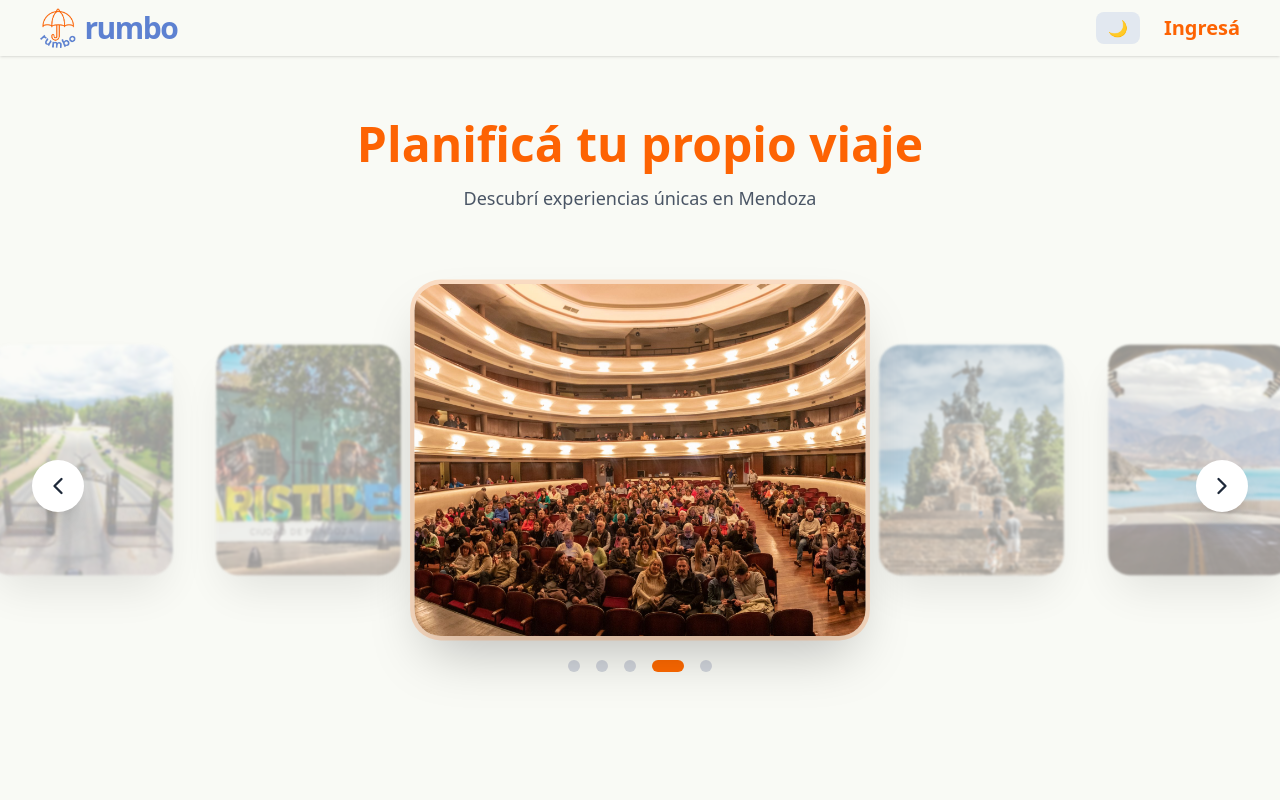
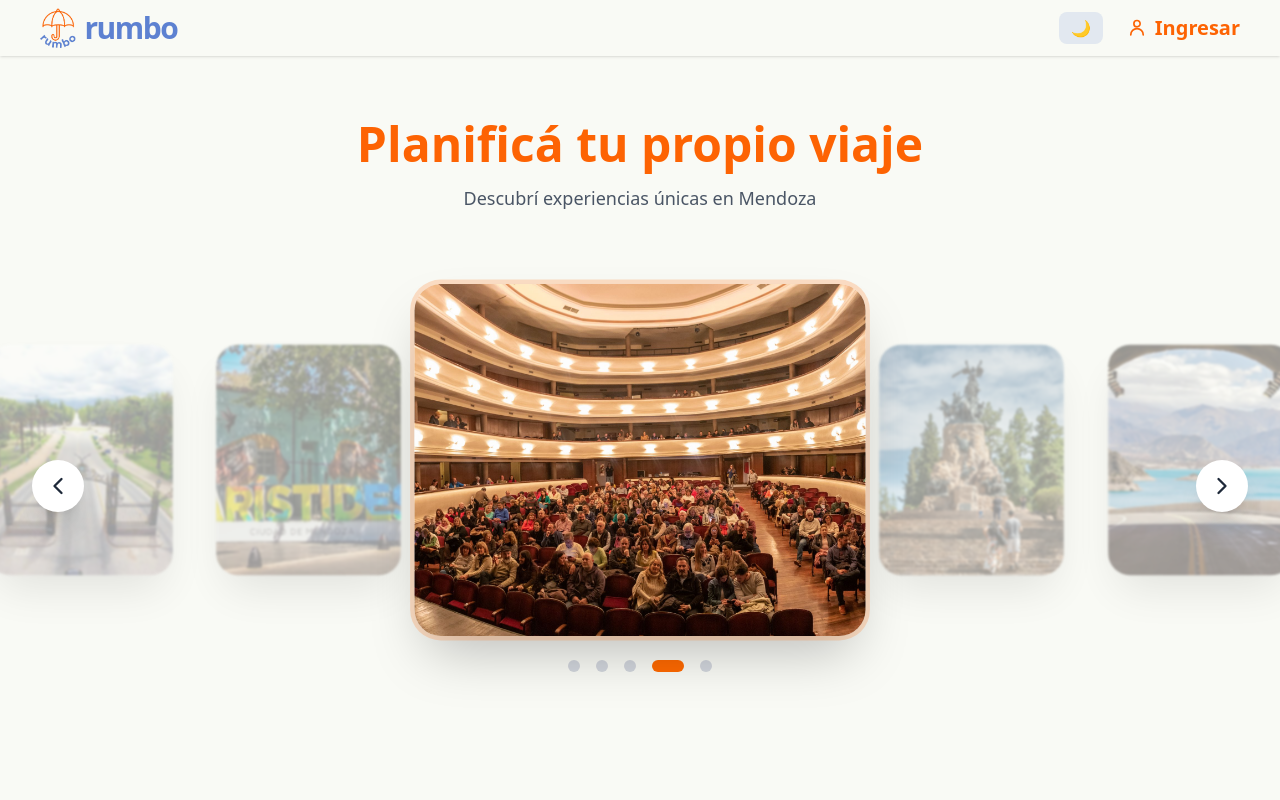
Before and after one commit to felicitassosajouas/finalprogramacion2025, a React (Vite) app in the folder frontend/: page / in a window 1280 px wide. Shown: the top 800 px of the page. Built offline with nearby package versions, Linux system fonts and the light colour scheme; no server answers.

Commit message:
cambios en el boton de ingresar

```diff
--- a/frontend/src/components/Features.tsx
+++ b/frontend/src/components/Features.tsx
@@ -41,7 +41,7 @@ export const Features = () => {
                             }
                         >
                             <div
-                                className={`relative h-72 w-full
+                                className={`relative h-56 w-full
                                 transition-all duration-700 ease-[cubic-bezier(.4,.2,.2,1)]
                                 [transform-style:preserve-3d]
                                 ${isActive ? "[transform:rotateY(180deg)]" : ""}
--- a/frontend/src/components/Header.tsx
+++ b/frontend/src/components/Header.tsx
@@ -75,12 +75,62 @@ export default function Header({ fullname }: HeaderProps) {
                         </button>
                     </>
                 ) : (
-                    <Link
-                        to="/login"
-                        className="text-[#fd6303] dark:text-orange-400 font-bold text-xl hover:underline decoration-2 underline-offset-4"
-                    >
-                        Ingresá
-                    </Link>
+                    // <Link
+                    //     to="/login"
+                    //     className="text-[#fd6303] dark:text-orange-400 font-bold text-xl hover:underline decoration-2 underline-offset-4"
+                    // >
+                    //     Ingresá
+                    // </Link>
+                    <div className="relative group flex items-center">
+    <Link
+        to="/login"
+        className="flex items-center gap-2 text-[#fd6303] dark:text-orange-400 font-bold text-xl hover:underline decoration-2 underline-offset-4"
+    >
+        {/* Ícono usuario */}
+        <svg
+            xmlns="http://www.w3.org/2000/svg"
+            fill="none"
+            viewBox="0 0 24 24"
+            strokeWidth={2}
+            stroke="currentColor"
+            className="w-5 h-5"
+        >
+            <path
+                strokeLinecap="round"
+                strokeLinejoin="round"
+                d="M15.75 6.75a3.75 3.75 0 11-7.5 0 3.75 3.75 0 017.5 0zM4.5 20.25a7.5 7.5 0 0115 0"
+            />
+        </svg>
+
+        Ingresar
+    </Link>
+
+    {/* Tooltip */}
+    <div className="absolute top-12 right-0 w-80
+                    opacity-0 translate-y-2 scale-95
+                    group-hover:opacity-100 group-hover:translate-y-0 group-hover:scale-100
+                    transition-all duration-300
+                    bg-white dark:bg-slate-800
+                    text-slate-700 dark:text-slate-200
+                    rounded-2xl shadow-2xl
+                    p-6 z-50">
+
+        <p className="text-base font-medium mb-4 leading-relaxed">
+            Planificá tu viaje de forma inteligente
+            Iniciá sesión para recibir recomendaciones personalizadas.
+        </p>
+
+        <Link
+            to="/login"
+            className="block text-center bg-[#fd6303] hover:bg-orange-600
+                       text-white font-semibold text-base
+                       py-2.5 rounded-full
+                       transition"
+        >
+            Entrar a mi cuenta
+        </Link>
+    </div>
+</div>
                 )}
             </nav>
         </header>
--- a/frontend/vite.config.ts
+++ b/frontend/vite.config.ts
@@ -7,4 +7,10 @@ export default defineConfig({
     react(),
     tailwindcss(),
   ],
+  server: {
+    host: true,
+    watch: {
+      usePolling: true
+    }
+  }
 })
```
